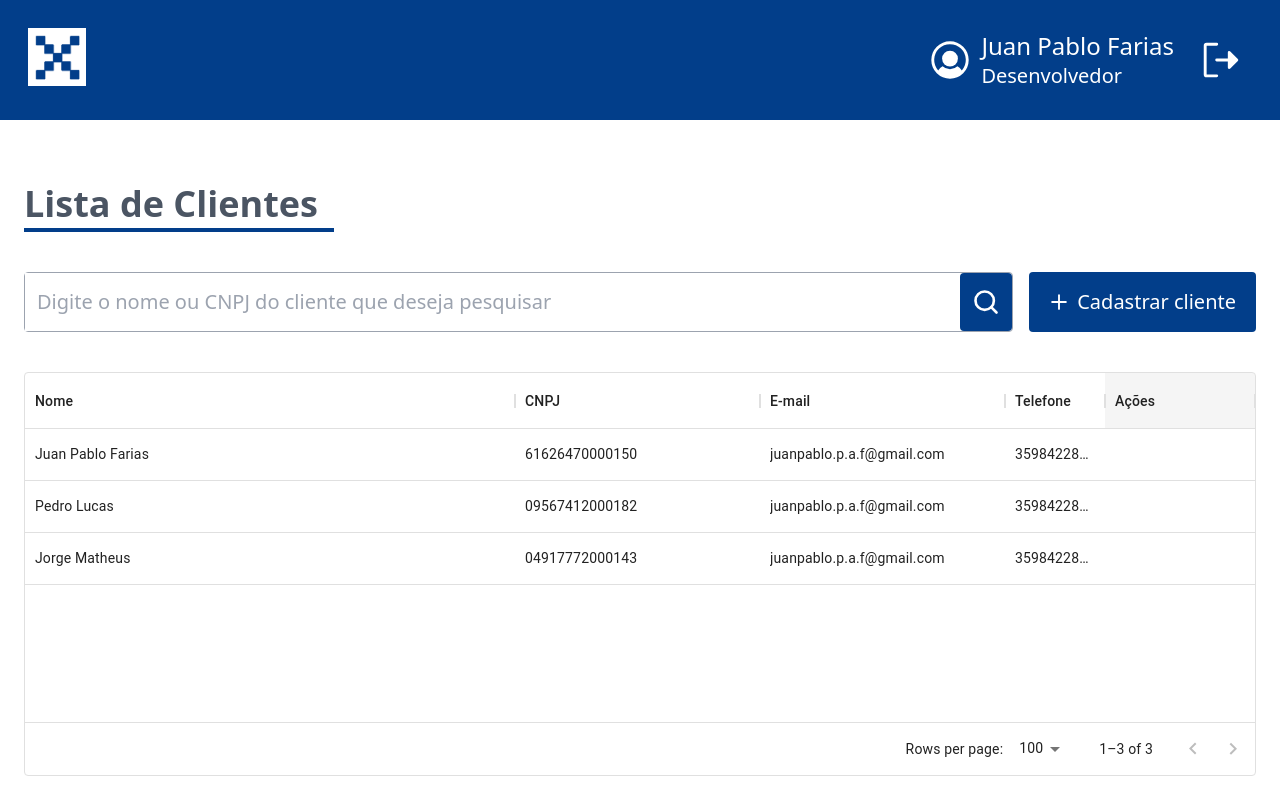
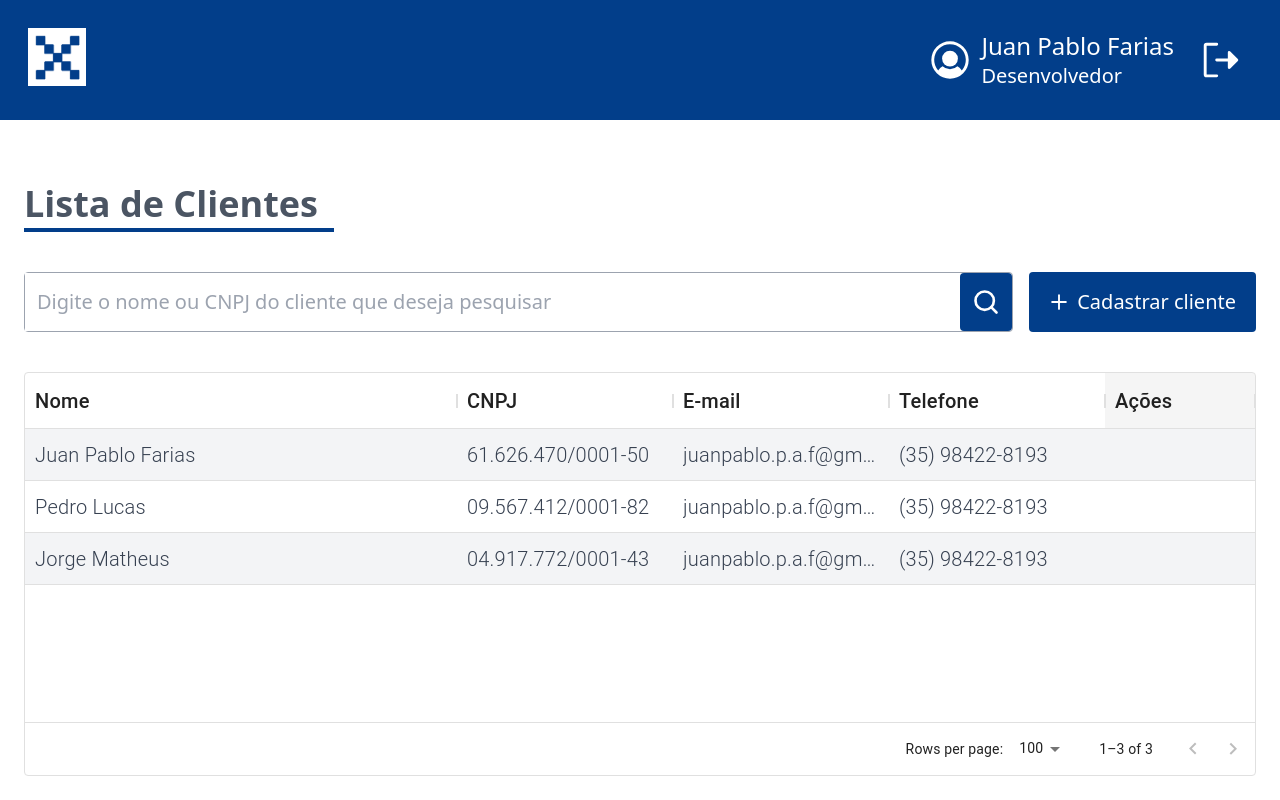
Before and after one commit to juanfariasdev/desafio-x, a React (Create React App) app: page / in a window 1280 px wide. Built offline with nearby package versions, Linux system fonts and the light colour scheme.

Commit message:
💄 refactor table

```diff
--- a/src/App.tsx
+++ b/src/App.tsx
@@ -2,6 +2,7 @@ import { MagnifyingGlass, Plus } from "phosphor-react";
 
 import "./index.css";
 import { Table } from "./components/Table";
+import { FormatCnpj, FormatTel } from "./utils/format";
 
 function App() {
   return (
@@ -65,7 +66,58 @@ function App() {
             Cadastrar cliente
           </button>
         </div>
-        <Table />
+        <Table
+          data={{
+            rows: [
+              {
+                id: 1,
+                name: "Juan Pablo Farias",
+                cnpj: "61626470000150",
+                email: "juanpablo.p.a.f@gmail.com",
+                tel: "35984228193",
+              },
+              {
+                id: 2,
+                name: "Pedro Lucas",
+                cnpj: "09567412000182",
+                email: "juanpablo.p.a.f@gmail.com",
+                tel: "35984228193",
+              },
+              {
+                id: 3,
+                name: "Jorge Matheus",
+                cnpj: "04917772000143",
+                email: "juanpablo.p.a.f@gmail.com",
+                tel: "35984228193",
+              },
+            ],
+            columns: [
+              { field: "name", headerName: "Nome", flex: 2, minWidth: 200 },
+              {
+                field: "cnpj",
+                headerName: "CNPJ",
+                flex: 1,
+                minWidth: 200,
+                valueFormatter: ({ value }) => FormatCnpj(String(value)),
+              },
+              { field: "email", headerName: "E-mail", flex: 1, minWidth: 200 },
+              {
+                field: "tel",
+                headerName: "Telefone",
+                flex: 1,
+                minWidth: 200,
+                valueFormatter: ({ value }) => FormatTel(String(value)),
+              },
+              {
+                field: "",
+                headerName: "Ações",
+                width: 150,
+                sortable: false,
+                filterable: false,
+              },
+            ],
+          }}
+        />
       </div>
     </div>
   );
--- a/src/components/Table/index.tsx
+++ b/src/components/Table/index.tsx
@@ -1,48 +1,32 @@
 import { DataGrid, GridColDef, GridRowsProp } from "@mui/x-data-grid";
+import { FormatCnpj, FormatTel } from "../../utils/format";
 
-const rows: GridRowsProp = [
-  {
-    id: 1,
-    name: "Juan Pablo Farias",
-    cnpj: "61626470000150",
-    email: "juanpablo.p.a.f@gmail.com",
-    tel: "35984228193",
-  },
-  {
-    id: 2,
-    name: "Pedro Lucas",
-    cnpj: "09567412000182",
-    email: "juanpablo.p.a.f@gmail.com",
-    tel: "35984228193",
-  },
-  {
-    id: 3,
-    name: "Jorge Matheus",
-    cnpj: "04917772000143",
-    email: "juanpablo.p.a.f@gmail.com",
-    tel: "35984228193",
-  },
-];
+interface ITable {
+  rows: GridRowsProp;
+  columns: GridColDef[];
+}
 
-const columns: GridColDef[] = [
-  { field: "name", headerName: "Nome", flex: 2 },
-  { field: "cnpj", headerName: "CNPJ", flex: 1 },
-  { field: "email", headerName: "E-mail", flex: 1 },
-  { field: "tel", headerName: "Telefone", width: 100 },
-  {
-    field: "",
-    headerName: "Ações",
-    width: 150,
-    sortable: false,
-    filterable: false,
-  },
-];
+interface IProps {
+  data: ITable;
+}
 
-function Table() {
+function Table({ data }: IProps) {
+  const { rows, columns } = data;
   return (
     <div className="flex flex-1">
       <div className="h-full w-full">
-        <DataGrid rows={rows} columns={columns} />
+        <DataGrid
+          className="text-xl peer-[:nth-child(3)]:bg-red-500"
+          rows={rows}
+          columns={columns}
+          getRowClassName={(params) => {
+            const bgGray =
+              params.indexRelativeToCurrentPage % 2 === 0 ? "bg-gray-100" : "";
+
+            const className = `text-gray-700 font-light ${bgGray}`;
+            return className;
+          }}
+        />
       </div>
     </div>
   );
--- /dev/null
+++ b/src/utils/format.ts
@@ -0,0 +1,43 @@
+function filterCharacter(value: string) {
+  let str = value;
+  str = str.replace(/[ÀÁÂÃÄÅ]/g, "A");
+  str = str.replace(/[àáâãäå]/g, "a");
+  str = str.replace(/[ÈÉÊË]/g, "E");
+  str = str.replace(/[^a-z0-9]/gi, "");
+  return str;
+}
+
+function FormatCnpj(value: string) {
+  let formatedCharacter = filterCharacter(value);
+
+  if (formatedCharacter.length != 14) {
+    return value;
+  }
+
+  formatedCharacter = formatedCharacter.replace(
+    /^(\d{2})(\d{3})(\d{3})(\d{4})(\d{2})/,
+    "$1.$2.$3/$4-$5"
+  );
+
+  return formatedCharacter;
+}
+
+function FormatTel(value: string) {
+  const formatedCharacter = filterCharacter(value);
+
+  switch (formatedCharacter.length) {
+    case 11:
+      return formatedCharacter.replace(/^(\d{2})(\d{5})(\d{4})/, "($1) $2-$3");
+      break;
+    case 10:
+      return formatedCharacter.replace(/^(\d{2})(\d{4})(\d{4})/, "($1) $2-$3");
+      break;
+    case 8:
+      return formatedCharacter.replace(/^(\d{4})(\d{4})/, "$2-$3");
+      break;
+    default:
+      return value;
+  }
+}
+
+export { FormatCnpj, FormatTel };
--- a/tailwind.config.js
+++ b/tailwind.config.js
@@ -1,6 +1,7 @@
 /** @type {import('tailwindcss').Config} */
 module.exports = {
   content: ["./src/**/*.{js,jsx,ts,tsx}"],
+  important: "#root",
   theme: {
     extend: {
       colors: {
```
